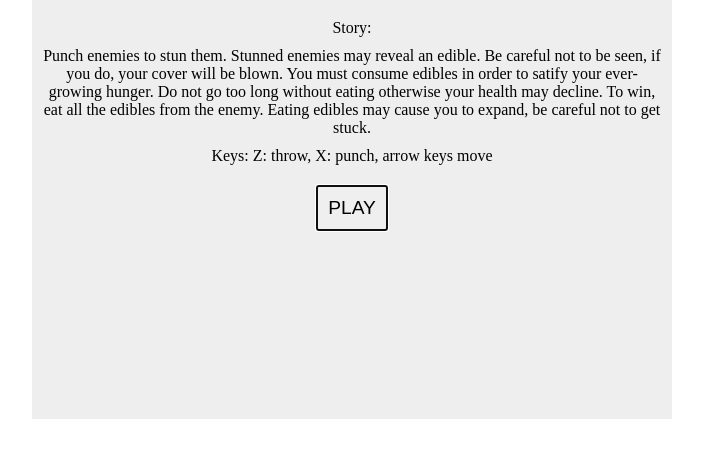
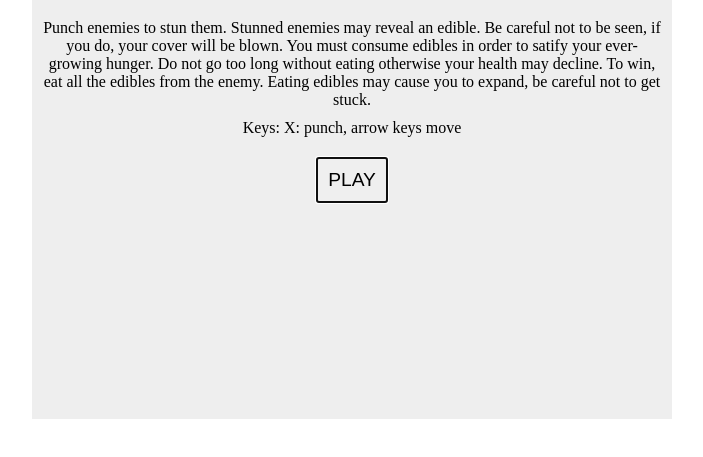
Before and after one commit to szahn/LudumDare35, a website: page index.html in a window 1280 px wide. Shown: the part 81-538 px from the top of the page, without its empty margins (288-991 px from the left). Drawn offline with Linux system fonts and the light colour scheme.

Commit message:
updated index

```diff
--- a/index.html
+++ b/index.html
@@ -15,9 +15,8 @@
             <canvas id="gameCanvas" width="640" height="480"></canvas>
             <div id="splashScreen">
                 <h1>Pizza Thief</h1>
-                <p>Story: </p>
                 <p>Punch enemies to stun them. Stunned enemies may reveal an edible. Be careful not to be seen, if you do, your cover will be blown. You must consume edibles in order to satify your ever-growing hunger. Do not go too long without eating otherwise your health may decline. To win, eat all the edibles from the enemy. Eating edibles may cause you to expand, be careful not to get stuck.</p>
-                <p>Keys: Z: throw, X: punch, arrow keys move</p>
+                <p>Keys: X: punch, arrow keys move</p>
                 <button id="playBtn">Play</button>
             </div>
         </div>
--- a/src/canvasRenderer.ts
+++ b/src/canvasRenderer.ts
@@ -134,7 +134,7 @@ class CanvasRenderer {
             ctx.fillStyle = "#000";
             ctx.fillText(`Hunger ${Math.round(player.hunger)}`, 10, this.fontSize);
             ctx.fillText(`HP ${Math.round(player.health)}`, this.width - 60, this.fontSize);
-            ctx.fillText(`${State.pickupsRemaining}`, this.width - 60, this.fontSize * 2);
+            ctx.fillText(`${State.pickupsRemaining}`, this.width - 40, 10 + (this.fontSize * 2);
         }
         else if(State.isGameOver()){
             this.drawBlackOverlay();
```
Also changed, not shown: screenshot.png (added).
